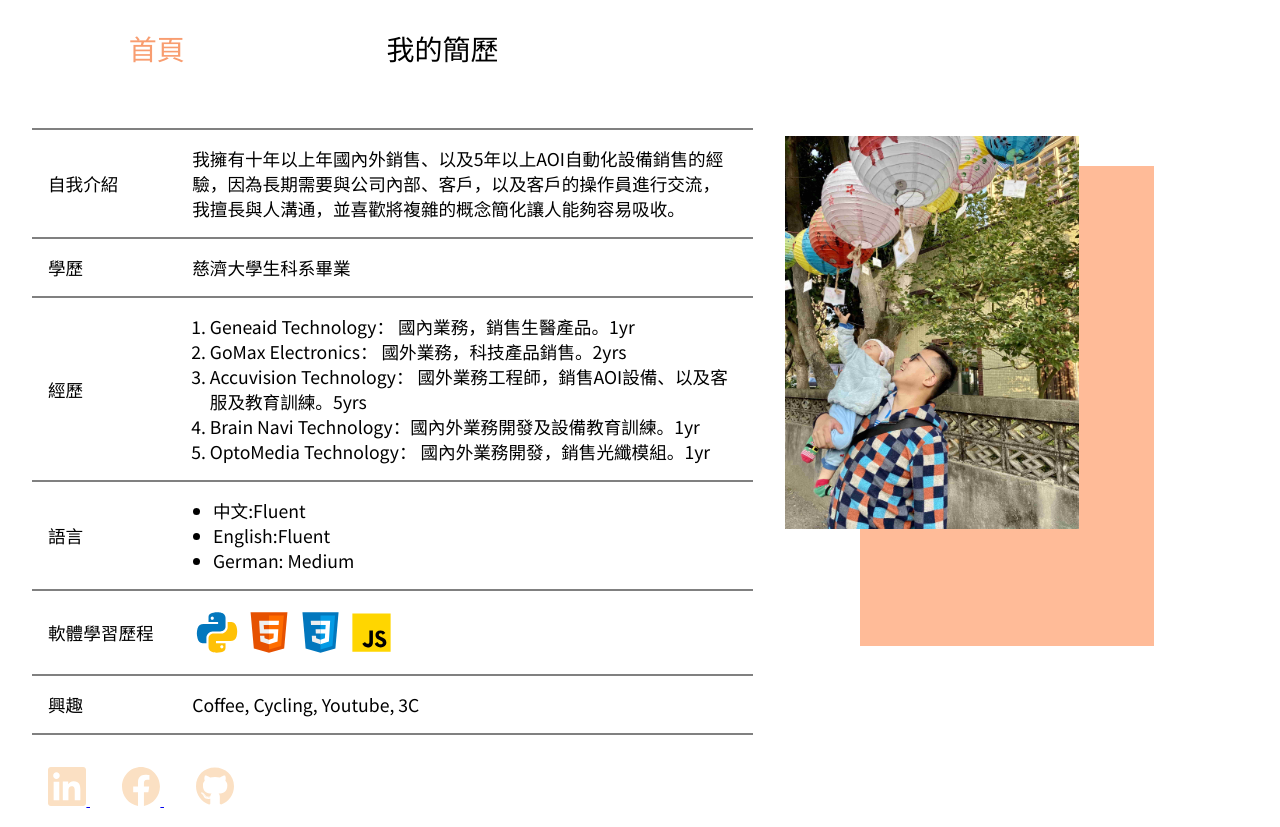
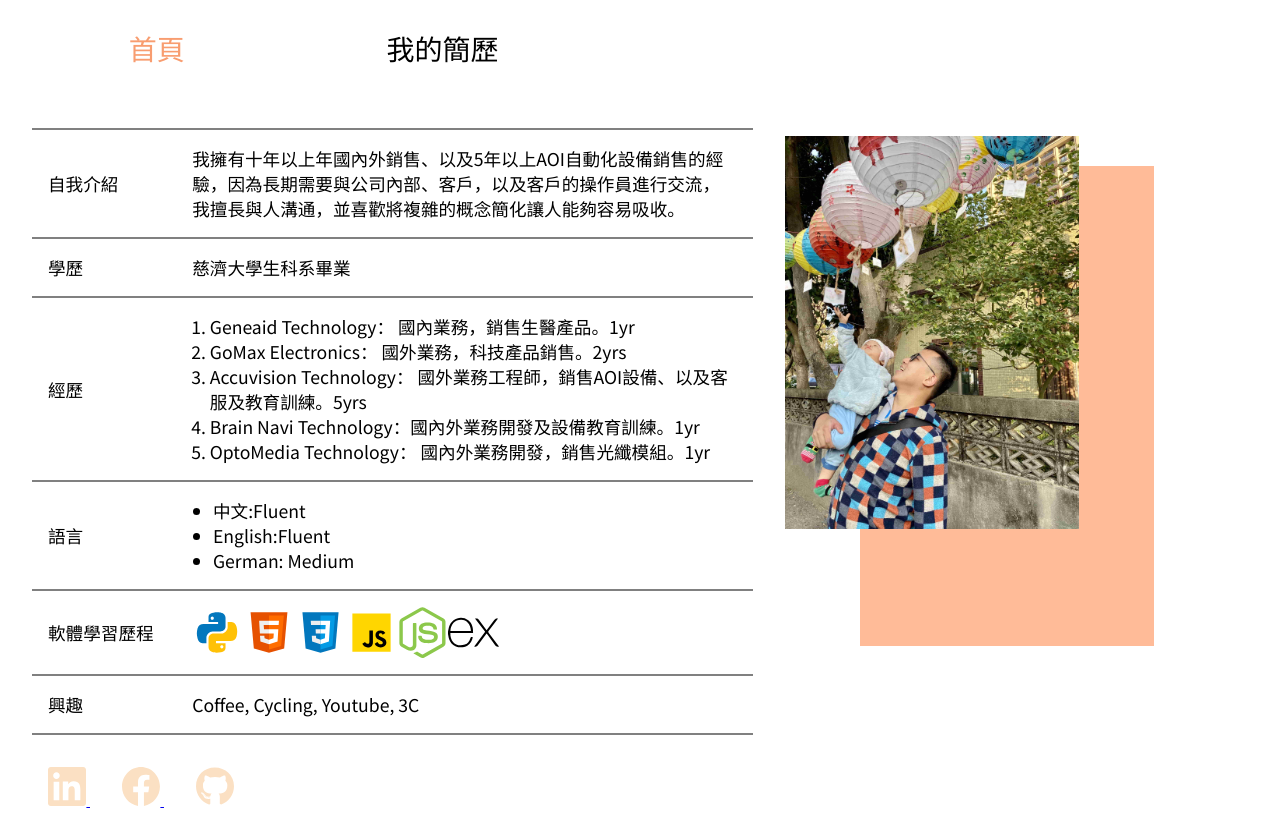
Before and after one commit to dinsky21/MySite, a plain HTML site: page resume.html in a window 1280 px wide. Drawn offline with Linux system fonts and the light colour scheme.

Commit message:
Update resume.html

```diff
--- a/resume.html
+++ b/resume.html
@@ -92,6 +92,8 @@
               alt="Javascript"
               title="Javascript"
             />
+            <img src="./ICONS/nodejs-icon.svg" alt="nodejs" title="nodejs" />
+            <img src="./ICONS/expressjs-icon.svg" alt="expressjs" title="expressjs" />
           </td>
         </tr>
         <tr>
```
